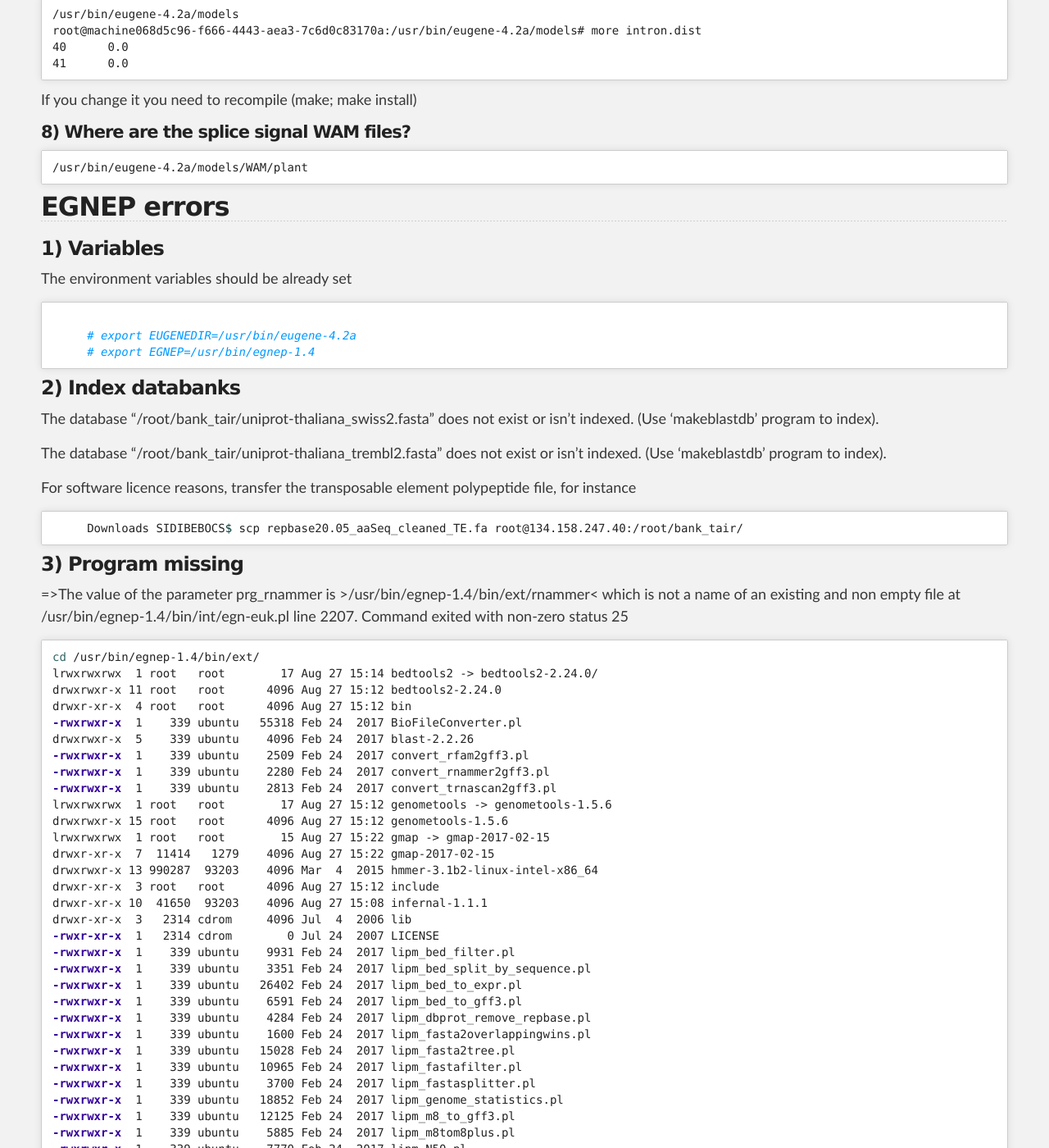
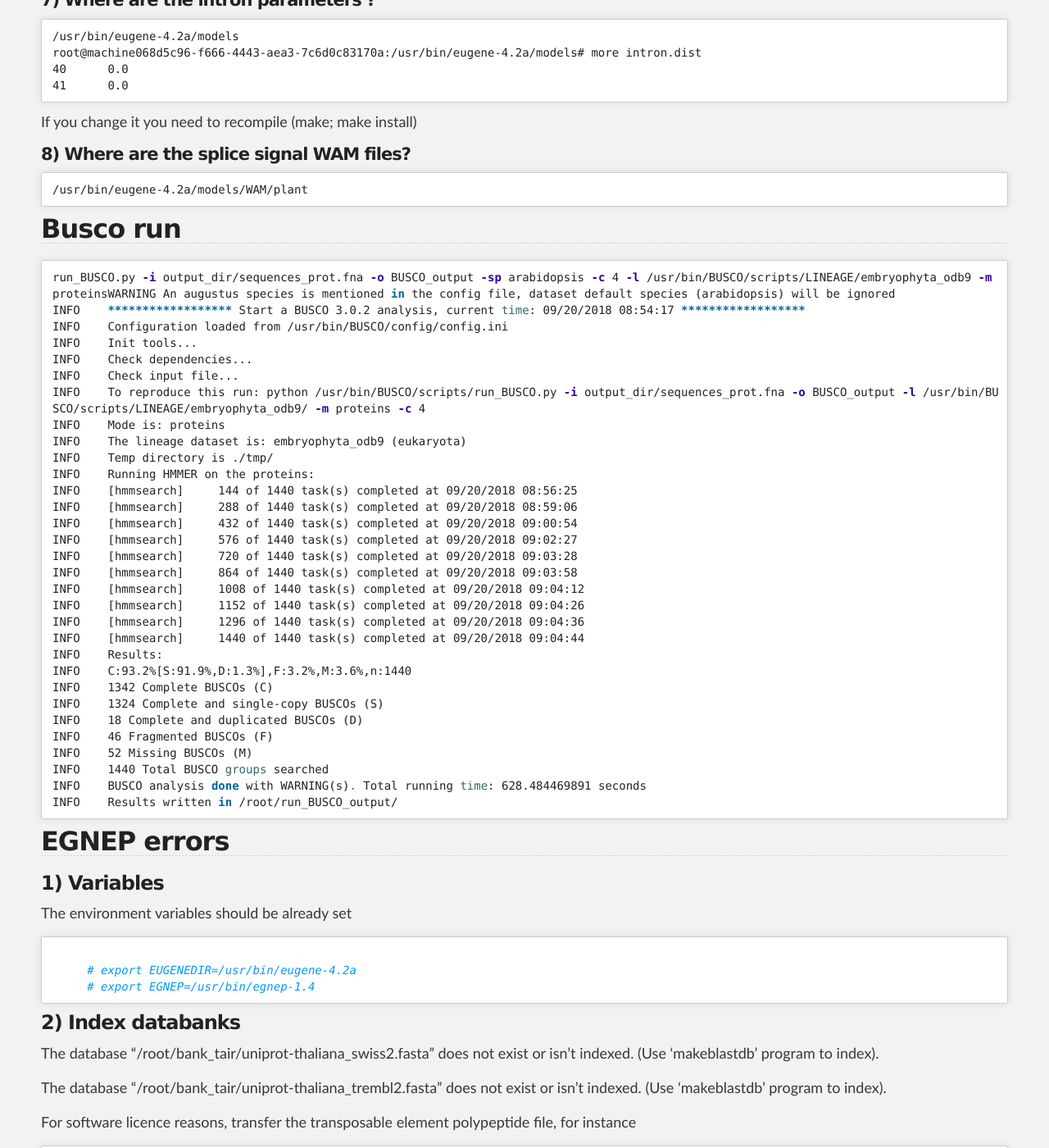
Before and after one commit to SouthGreenPlatform/trainings, a Jekyll site: the page built from _pages/annotation/Eugene/exercice_eugene_appliance_cor.md, in a window 1280 px wide and 1400 px high, scrolled down 6349 px. Shown: the whole window at 82% size. Built offline with Jekyll 4.4.1, drawn with Linux system fonts in a browser that asks for light colours; nearby versions of some CDN libraries.

Commit message:
Update exercice_eugene_appliance_cor.md

```diff
--- a/_pages/annotation/Eugene/exercice_eugene_appliance_cor.md
+++ b/_pages/annotation/Eugene/exercice_eugene_appliance_cor.md
@@ -15,6 +15,7 @@ date: 15/09/2018
 - [EGNEP run](#egnep-run)
 - [Understanding EGNEP run](#understanding-egnep-run)
 - [Understanding EGNEP results](#understanding-egnep-results)
+- [Busco run](#busco-run)
 - [EGNEP errors](#egnep-error)
 - [EGNEP kill](#egnep-kill)
 - [How to install EGNEP](#how-to-install-egnep)
@@ -313,6 +314,42 @@ If you change it you need to recompile (make; make install)
 /usr/bin/eugene-4.2a/models/WAM/plant
 {% endhighlight %}
 
+## Busco run
+
+{% highlight bash %}
+run_BUSCO.py -i output_dir/sequences_prot.fna -o BUSCO_output -sp arabidopsis -c 4 -l /usr/bin/BUSCO/scripts/LINEAGE/embryophyta_odb9 -m proteinsWARNING	An augustus species is mentioned in the config file, dataset default species (arabidopsis) will be ignored
+INFO	****************** Start a BUSCO 3.0.2 analysis, current time: 09/20/2018 08:54:17 ******************
+INFO	Configuration loaded from /usr/bin/BUSCO/config/config.ini
+INFO	Init tools...
+INFO	Check dependencies...
+INFO	Check input file...
+INFO	To reproduce this run: python /usr/bin/BUSCO/scripts/run_BUSCO.py -i output_dir/sequences_prot.fna -o BUSCO_output -l /usr/bin/BUSCO/scripts/LINEAGE/embryophyta_odb9/ -m proteins -c 4
+INFO	Mode is: proteins
+INFO	The lineage dataset is: embryophyta_odb9 (eukaryota)
+INFO	Temp directory is ./tmp/
+INFO	Running HMMER on the proteins:
+INFO	[hmmsearch]	144 of 1440 task(s) completed at 09/20/2018 08:56:25
+INFO	[hmmsearch]	288 of 1440 task(s) completed at 09/20/2018 08:59:06
+INFO	[hmmsearch]	432 of 1440 task(s) completed at 09/20/2018 09:00:54
+INFO	[hmmsearch]	576 of 1440 task(s) completed at 09/20/2018 09:02:27
+INFO	[hmmsearch]	720 of 1440 task(s) completed at 09/20/2018 09:03:28
+INFO	[hmmsearch]	864 of 1440 task(s) completed at 09/20/2018 09:03:58
+INFO	[hmmsearch]	1008 of 1440 task(s) completed at 09/20/2018 09:04:12
+INFO	[hmmsearch]	1152 of 1440 task(s) completed at 09/20/2018 09:04:26
+INFO	[hmmsearch]	1296 of 1440 task(s) completed at 09/20/2018 09:04:36
+INFO	[hmmsearch]	1440 of 1440 task(s) completed at 09/20/2018 09:04:44
+INFO	Results:
+INFO	C:93.2%[S:91.9%,D:1.3%],F:3.2%,M:3.6%,n:1440
+INFO	1342 Complete BUSCOs (C)
+INFO	1324 Complete and single-copy BUSCOs (S)
+INFO	18 Complete and duplicated BUSCOs (D)
+INFO	46 Fragmented BUSCOs (F)
+INFO	52 Missing BUSCOs (M)
+INFO	1440 Total BUSCO groups searched
+INFO	BUSCO analysis done with WARNING(s). Total running time: 628.484469891 seconds
+INFO	Results written in /root/run_BUSCO_output/
+{% endhighlight %}
+
 ## EGNEP errors
 
 ### 1) Variables
```
